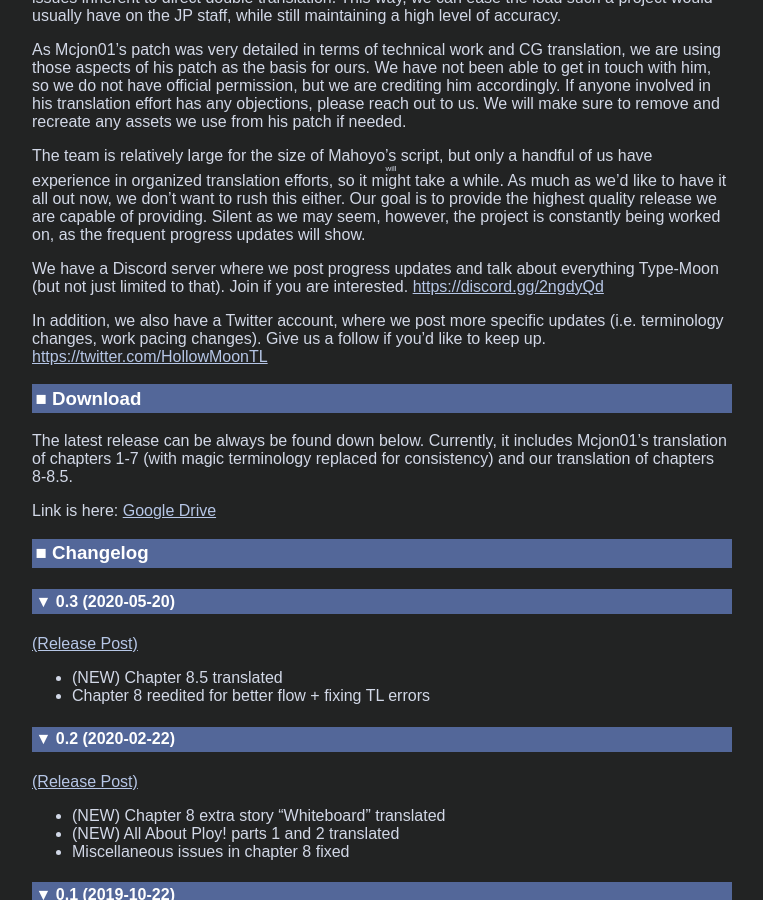
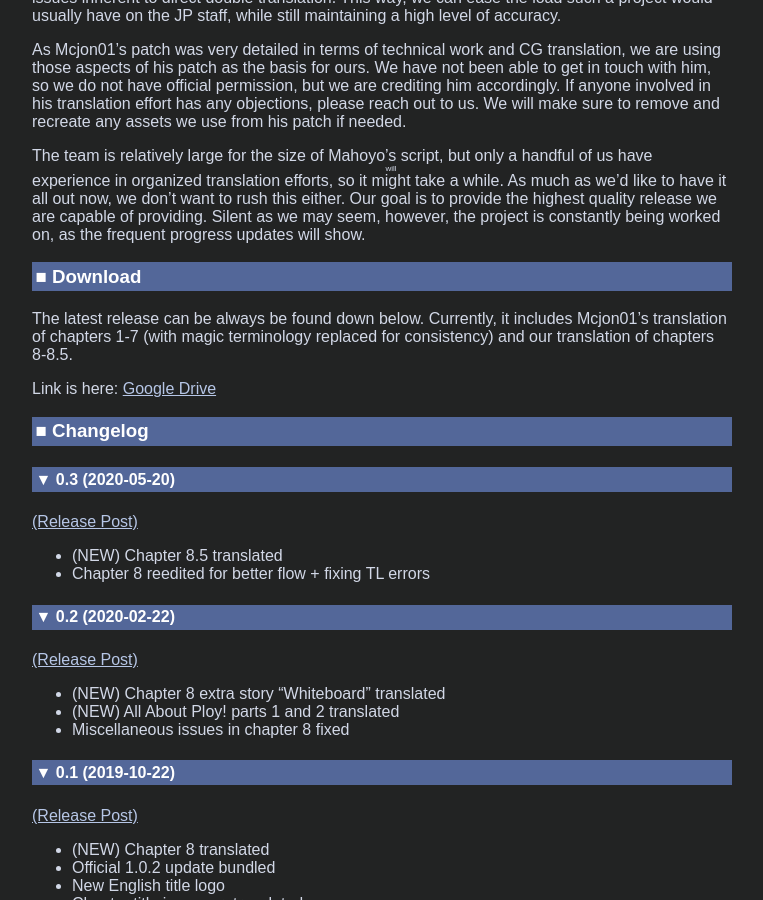
Before and after one commit to Hollow-Moon/Hollow-Moon.github.io, a Jekyll site: the page built from wohn-tl/index.md, in a window 1280 px wide and 900 px high, scrolled down 1139 px. Shown: the whole window, without its empty margins (258-1021 px from the left). Built offline with Jekyll 4.4.1, drawn with Linux system fonts in a browser that asks for light colours.

Commit message:
Update index.md

```diff
--- a/wohn-tl/index.md
+++ b/wohn-tl/index.md
@@ -15,12 +15,6 @@ Our approach first involves a rough draft translated from Moon-Trad's French scr
 As Mcjon01's patch was very detailed in terms of technical work and CG translation, we are using those aspects of his patch as the basis for ours. We have not been able to get in touch with him, so we do not have official permission, but we are crediting him accordingly. If anyone involved in his translation effort has any objections, please reach out to us. We will make sure to remove and recreate any assets we use from his patch if needed.
 
 The team is relatively large for the size of Mahoyo's script, but only a handful of us have experience in organized translation efforts, so it <ruby>might<rp>(</rp><rt>will</rt><rp>)</rp></ruby> take a while. As much as we'd like to have it all out now, we don't want to rush this either. Our goal is to provide the highest quality release we are capable of providing. Silent as we may seem, however, the project is constantly being worked on, as the frequent progress updates will show.
-
-We have a Discord server where we post progress updates and talk about everything Type-Moon (but not just limited to that). Join if you are interested.
-[https://discord.gg/2ngdyQd](https://discord.gg/2ngdyQd)
-
-In addition, we also have a Twitter account, where we post more specific updates (i.e. terminology changes, work pacing changes). Give us a follow if you'd like to keep up.
-[https://twitter.com/HollowMoonTL](https://twitter.com/HollowMoonTL)
 
 ### Download
 The latest release can be always be found down below. Currently, it includes Mcjon01's translation of chapters 1-7 (with magic terminology replaced for consistency) and our translation of chapters 8-8.5.
```
